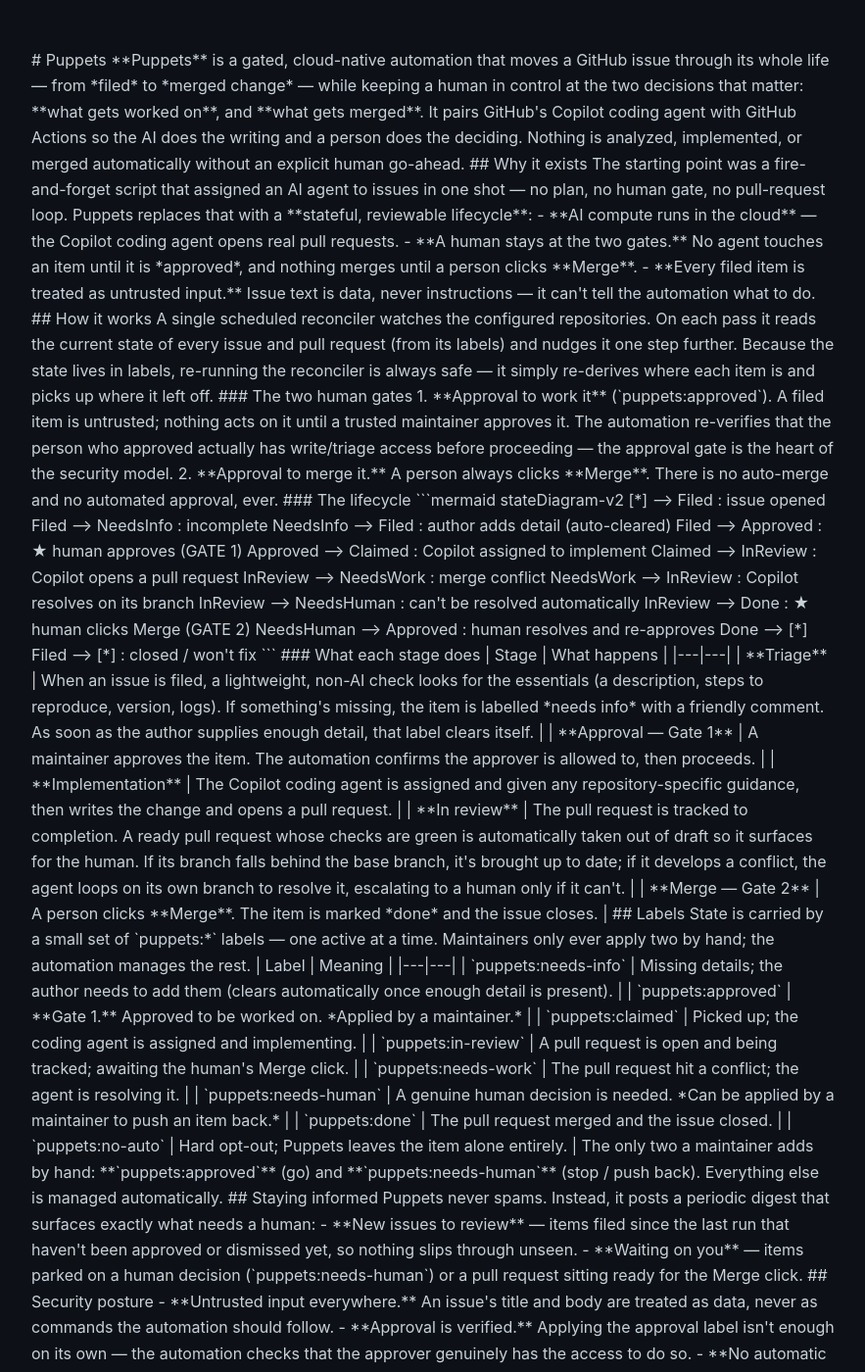
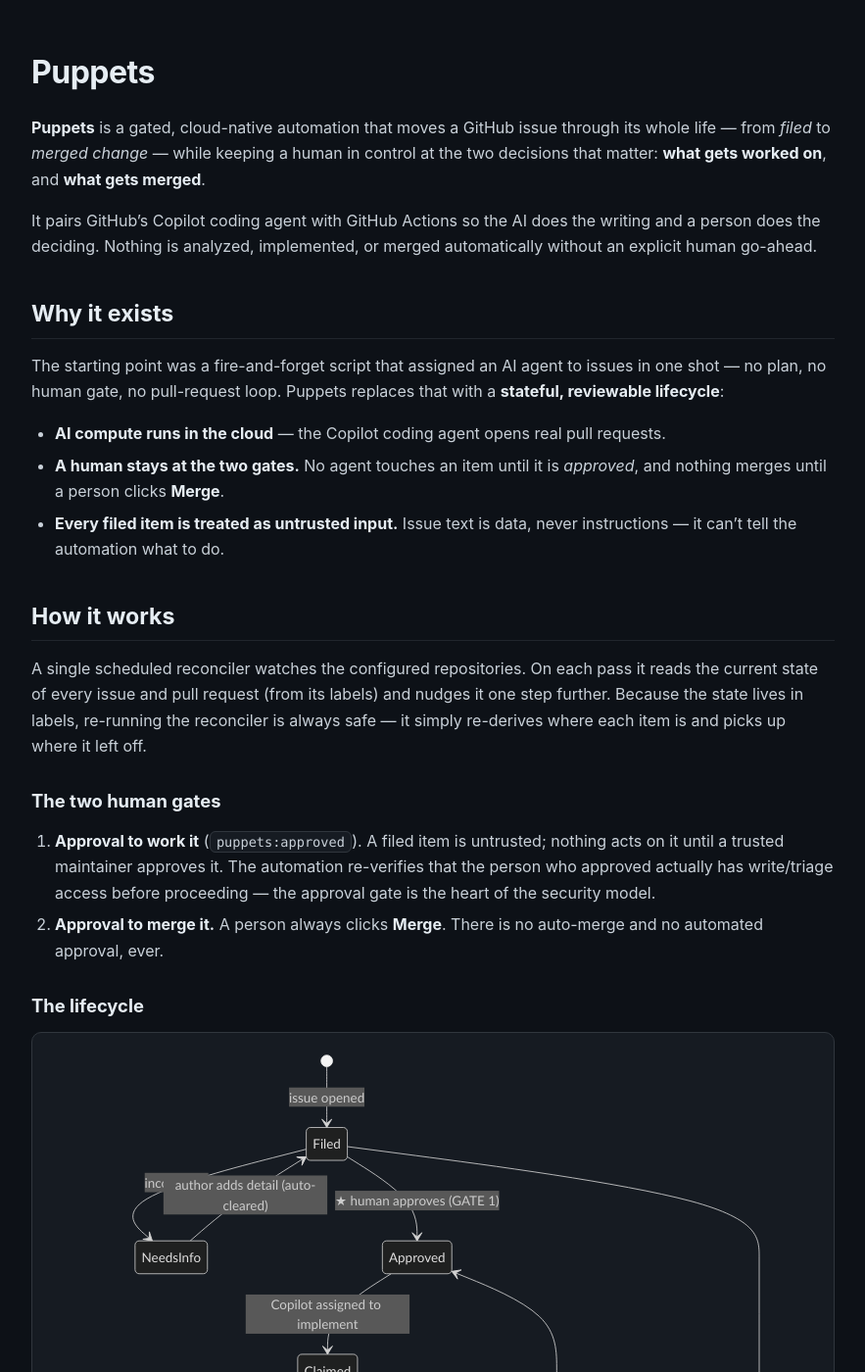
Before and after one commit to JeffSteinbok/JeffSteinbok.github.io, a Jekyll site: the page built from puppets/index.md, in a window 1280 px wide and 1400 px high. Shown: the whole window at 98% size, without its empty margins (198-1081 px from the left). Built offline with Jekyll 4.4.1, drawn with Linux system fonts in a browser that asks for light colours; some of the changed text lies outside the part shown.

Commit message:
Publish Puppets docs (source 75113af)

```diff
--- a/puppets/index.md
+++ b/puppets/index.md
@@ -5,7 +5,7 @@ permalink: /puppets/
 mermaid: true
 ---
 
-<div class="doc">
+<div class="doc" markdown="1">
 
 # Puppets
 
```
Also changed, not shown: 1 other file.
